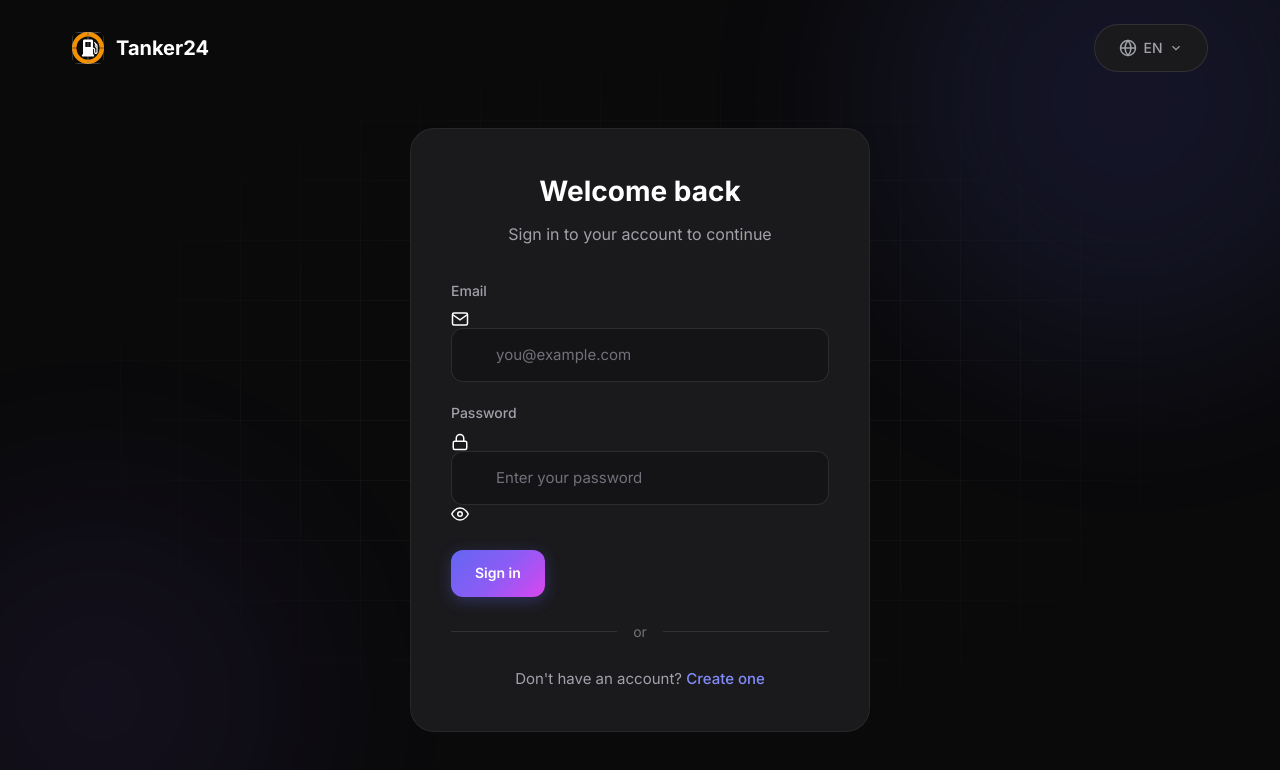
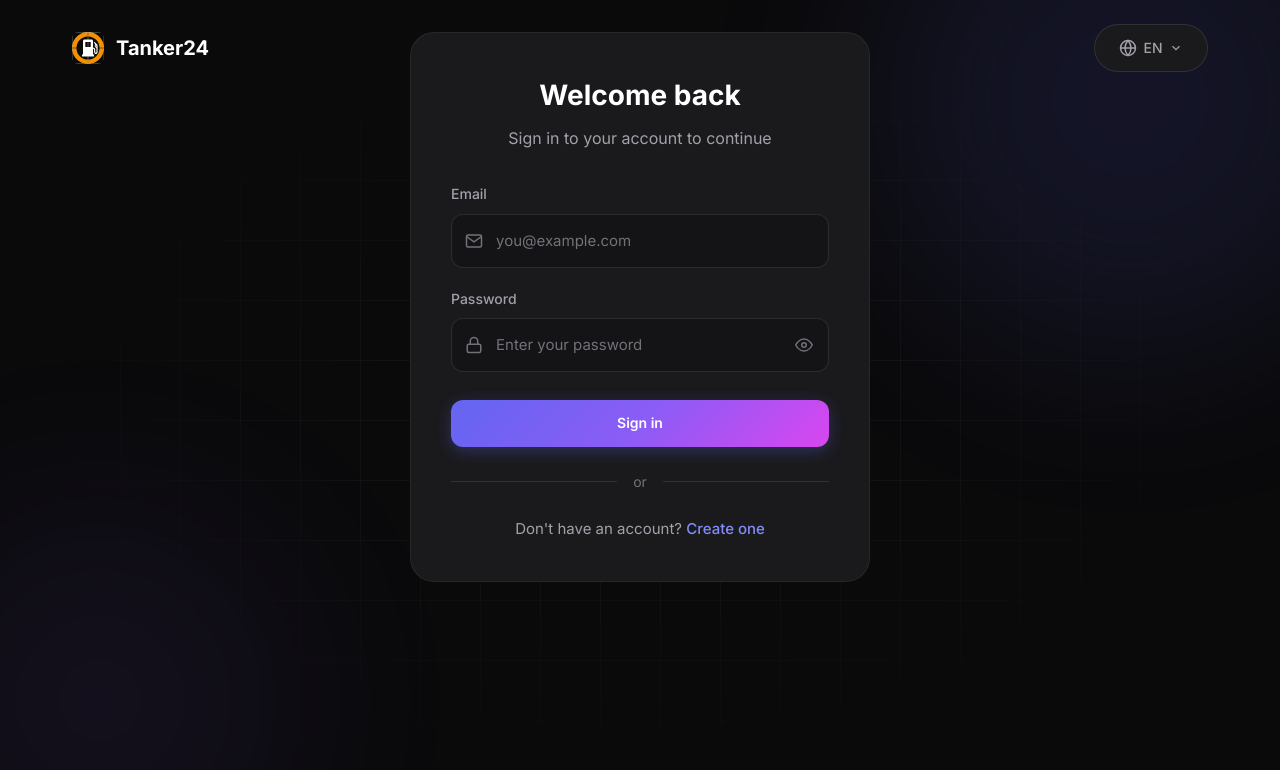
Before and after one commit to SQS-THRO/Tanker24, a SvelteKit app in the folder frontend/app/: page /login in a window 1280 px wide. Shown: the top 770 px of the page. Built offline with nearby package versions, Linux system fonts and the light colour scheme; no server answers.

Commit message:
navbar fix

```diff
--- a/frontend/app/src/app.css
+++ b/frontend/app/src/app.css
@@ -225,8 +225,40 @@
 	}
 
 	.btn-ghost:hover {
-		background: var(--bg-card);
-		color: var(--text-primary);
+		background: rgba(99, 102, 241, 0.1);
+		color: var(--accent-primary);
+	}
+
+	.submit-btn {
+		width: 100%;
+		margin-top: 0.5rem;
+	}
+
+	.toggle-password {
+		position: absolute;
+		right: 0.75rem;
+		top: 50%;
+		transform: translateY(-50%);
+		background: none;
+		border: none;
+		color: var(--text-muted);
+		cursor: pointer;
+		padding: 0.25rem;
+		display: flex;
+		align-items: center;
+		justify-content: center;
+	}
+
+	.toggle-password:hover {
+		color: var(--text-secondary);
+	}
+
+	.input.with-icon .toggle-password {
+		right: 2.5rem;
+	}
+
+	.input.with-icon.toggle-btn {
+		padding-right: 2.5rem;
 	}
 
 	.btn-sm {
@@ -295,6 +327,21 @@
 		padding-left: 2.75rem;
 	}
 
+	.input-icon {
+		position: absolute;
+		left: 0.875rem;
+		top: 50%;
+		transform: translateY(-50%);
+		color: var(--text-muted);
+		pointer-events: none;
+	}
+
+	.input-wrapper {
+		position: relative;
+		display: flex;
+		align-items: center;
+	}
+
 	.spinner {
 		width: 18px;
 		height: 18px;
@@ -336,6 +383,36 @@
 		font-weight: 500;
 		color: var(--text-secondary);
 		margin-bottom: 0.5rem;
+	}
+
+	.password-checklist {
+		display: flex;
+		flex-direction: column;
+		gap: 0.375rem;
+		margin-top: 0.75rem;
+	}
+
+	.checklist-item {
+		display: flex;
+		align-items: center;
+		gap: 0.5rem;
+		font-size: 0.75rem;
+		color: var(--text-muted);
+		transition: all var(--transition-fast);
+	}
+
+	.checklist-item svg {
+		flex-shrink: 0;
+		color: var(--text-muted);
+		transition: all var(--transition-fast);
+	}
+
+	.checklist-item.valid {
+		color: var(--success);
+	}
+
+	.checklist-item.valid svg {
+		color: var(--success);
 	}
 
 	.form-row {
@@ -489,16 +566,42 @@
 	}
 
 	.navbar {
-		position: relative;
+		position: fixed;
+		top: 0;
+		left: 0;
+		right: 0;
 		z-index: 100;
-		padding: 1.5rem 2rem;
-		display: flex;
-		align-items: center;
-		justify-content: space-between;
+		width: 100%;
+		transition: all 0.3s ease;
+	}
+
+	.navbar-inner {
 		max-width: 1200px;
 		margin: 0 auto;
+		padding: 1.5rem 2rem;
+		display: flex;
+		align-items: center;
+		justify-content: space-between;
 		width: 100%;
 		box-sizing: border-box;
+	}
+
+	.nav-actions {
+		display: flex;
+		align-items: center;
+		justify-content: center;
+		gap: 0.5rem;
+	}
+
+	.navbar.scrolled {
+		background: rgba(255, 255, 255, 0.08);
+		backdrop-filter: blur(12px);
+		-webkit-backdrop-filter: blur(12px);
+		box-shadow: 0 4px 30px rgba(0, 0, 0, 0.1);
+	}
+
+	:global(.dark) .navbar.scrolled {
+		background: rgba(0, 0, 0, 0.15);
 	}
 
 	.navbar-logo {
@@ -509,6 +612,11 @@
 		color: var(--text-primary);
 		font-weight: 700;
 		font-size: 1.25rem;
+	}
+
+	.hero {
+		margin-top: 0;
+		padding-top: 6rem;
 	}
 
 	.container {
@@ -654,6 +762,7 @@
 		justify-content: center;
 		padding: 8rem 2rem 4rem;
 		overflow: hidden;
+		box-sizing: border-box;
 	}
 
 	.hero-bg {
--- a/frontend/app/src/lib/components/Navbar.svelte
+++ b/frontend/app/src/lib/components/Navbar.svelte
@@ -17,7 +17,8 @@
 	let showDropdown = $state(false);
 	let scrolled = $state(false);
 
-	onMount(async () => {
+	onMount(() => {
+		const init = async () => {
 			const token = localStorage.getItem('token');
 			if (token) {
 				try {
@@ -28,11 +29,13 @@
 				}
 			}
 
+			scrolled = window.scrollY > 50;
 			const handleScroll = () => {
 				scrolled = window.scrollY > 50;
 			};
 			window.addEventListener('scroll', handleScroll);
-		return () => window.removeEventListener('scroll', handleScroll);
+		};
+		init();
 	});
 
 	function toggleDropdown() {
@@ -57,6 +60,7 @@
 <svelte:window onclick={handleWindowClick} />
 
 <nav class="navbar" class:scrolled>
+	<div class="navbar-inner">
 		<a href={resolve('/')} class="navbar-logo">
 			<Logo size={32} />
 			<span>Tanker24</span>
@@ -103,4 +107,5 @@
 				<a href={resolve('/register')} class="btn btn-primary">{$t.nav.getStarted}</a>
 			{/if}
 		</div>
+	</div>
 </nav>
--- a/frontend/app/src/routes/login/+page.svelte
+++ b/frontend/app/src/routes/login/+page.svelte
@@ -125,7 +125,7 @@
 							id="password"
 							bind:value={password}
 							placeholder={$t.login.passwordPlaceholder}
-							class="input with-icon"
+							class="input with-icon toggle-btn"
 							disabled={loading}
 						/>
 						<button type="button" class="toggle-password" onclick={() => (showPassword = !showPassword)}>
--- a/frontend/app/src/routes/register/+page.svelte
+++ b/frontend/app/src/routes/register/+page.svelte
@@ -175,7 +175,7 @@
 							id="password"
 							bind:value={password}
 							placeholder={$t.register.passwordPlaceholder}
-							class="input with-icon"
+							class="input with-icon toggle-btn"
 							disabled={loading}
 						/>
 						<button type="button" class="toggle-password" onclick={() => (showPassword = !showPassword)}>
@@ -277,7 +277,7 @@
 							id="confirmPassword"
 							bind:value={confirmPassword}
 							placeholder={$t.register.confirmPasswordPlaceholder}
-							class="input with-icon"
+							class="input with-icon toggle-btn"
 							class:input-error={confirmPassword && !confirmPasswordValid}
 							class:input-success={confirmPasswordValid}
 							disabled={loading}
```
Lines whose indentation alone changed are shown as unchanged.
